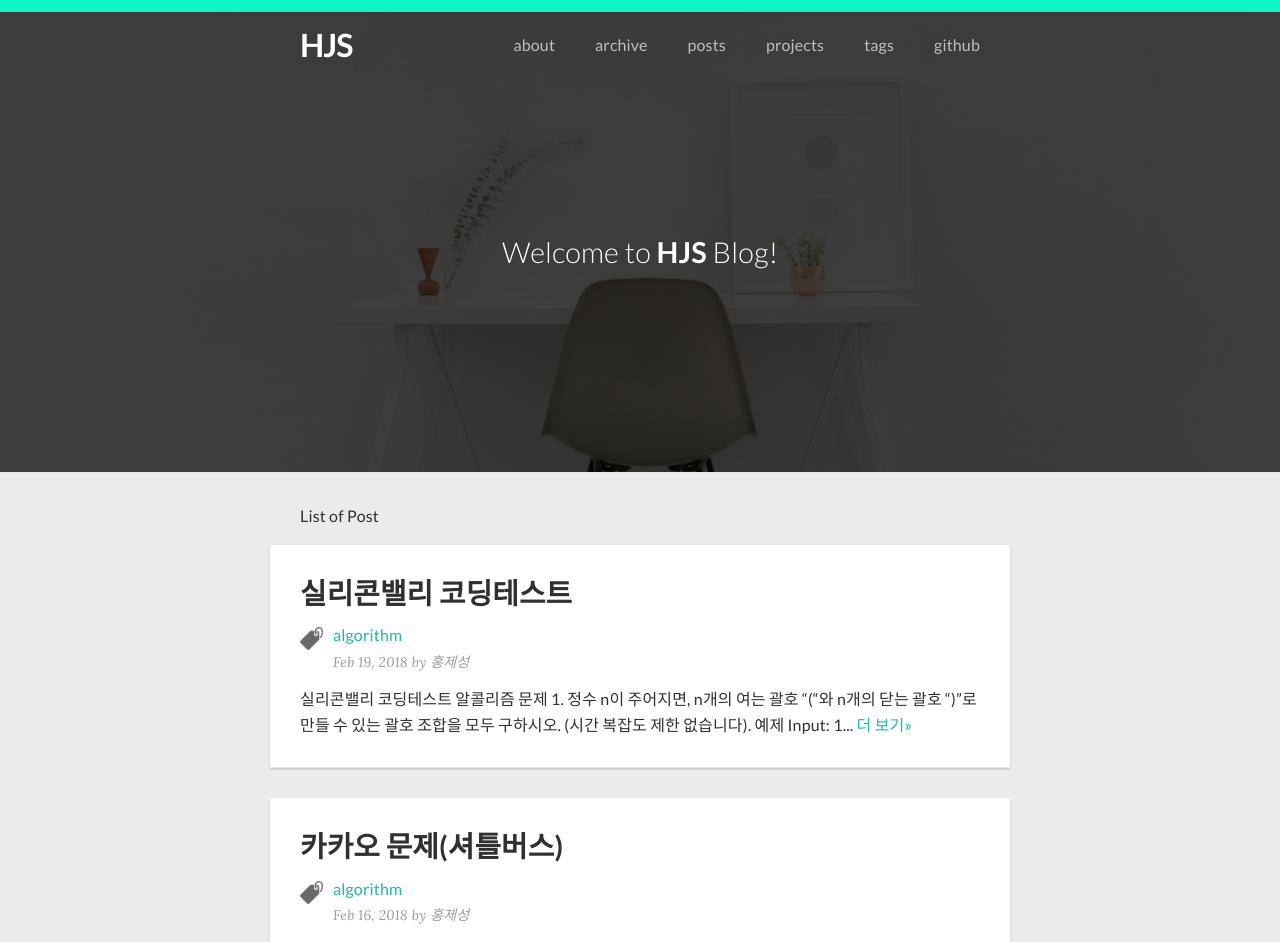
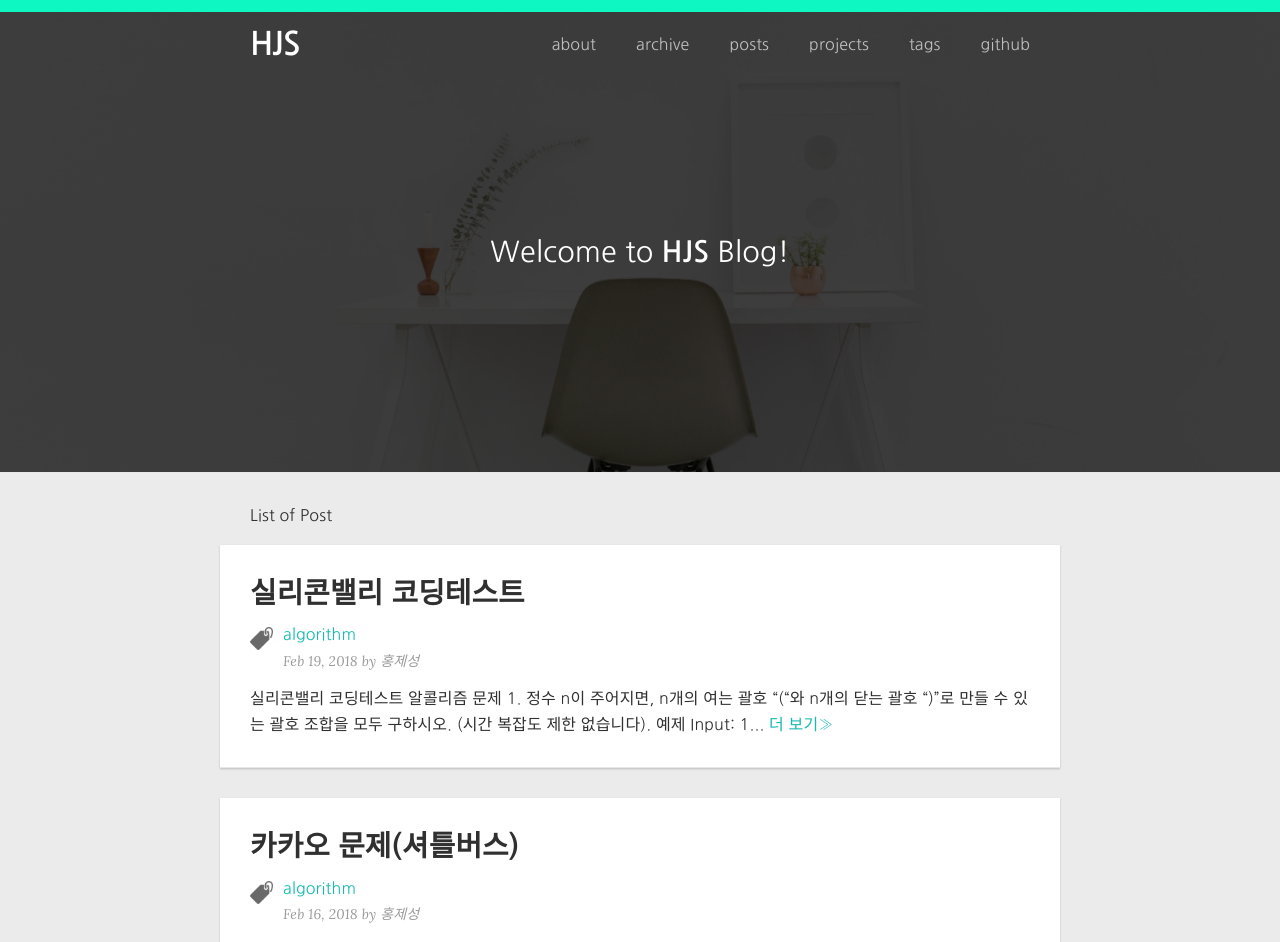
Before and after one commit to HongJeSeong/HongJeSeong.github.io, a Jekyll site: the page built from index.html, in a window 1280 px wide. Shown: the top 942 px of the page. Built offline with Jekyll 4.4.1, drawn with Linux system fonts in a browser that asks for light colours; nearby versions of some CDN libraries; the list of posts is cut into pages by our own code.

Commit message:
css변경

```diff
--- a/_sass/_variables.scss
+++ b/_sass/_variables.scss
@@ -1,11 +1,13 @@
 
 // Google fonts api
-@import url("//fonts.googleapis.com/css?family=Lato:400,300,400italic,700");
+@import url("//fonts.googleapis.com/earlyaccess/nanumgothic.css");
+//@import url("//fonts.googleapis.com/css?family=Lato:400,300,400italic,700");
 @import url("//fonts.googleapis.com/css?family=Lora:400,400italic,700italic,700");
 @import url("//maxcdn.bootstrapcdn.com/font-awesome/4.4.0/css/font-awesome.min.css");
 
 // Our variables
-$font-family-base  : "Lato", Helvetica, Arial, sans-serif !default;
+$font-family-base  : "Nanum Gothic", sans-serif !default;
+//$font-family-base  : "Lato", Helvetica, Arial, sans-serif !default;
 $font-family-serif : "Lora", serif !default;
 $font-size-base    : 16px !default;
 $line-height-base  : 1.6 !default;
@@ -32,7 +34,7 @@ $gray-color-light: lighten($gray-color, 40%) !default;
 $gray-color-dark:  darken($gray-color, 25%) !default;
 
 // Width of the content area
-$content-width:    800px !default;
+$content-width:    900px !default;
 $on-laptop:        $content-width !default;
 $on-palm:          560px !default;
 $on-phone:         480px !default;
```
